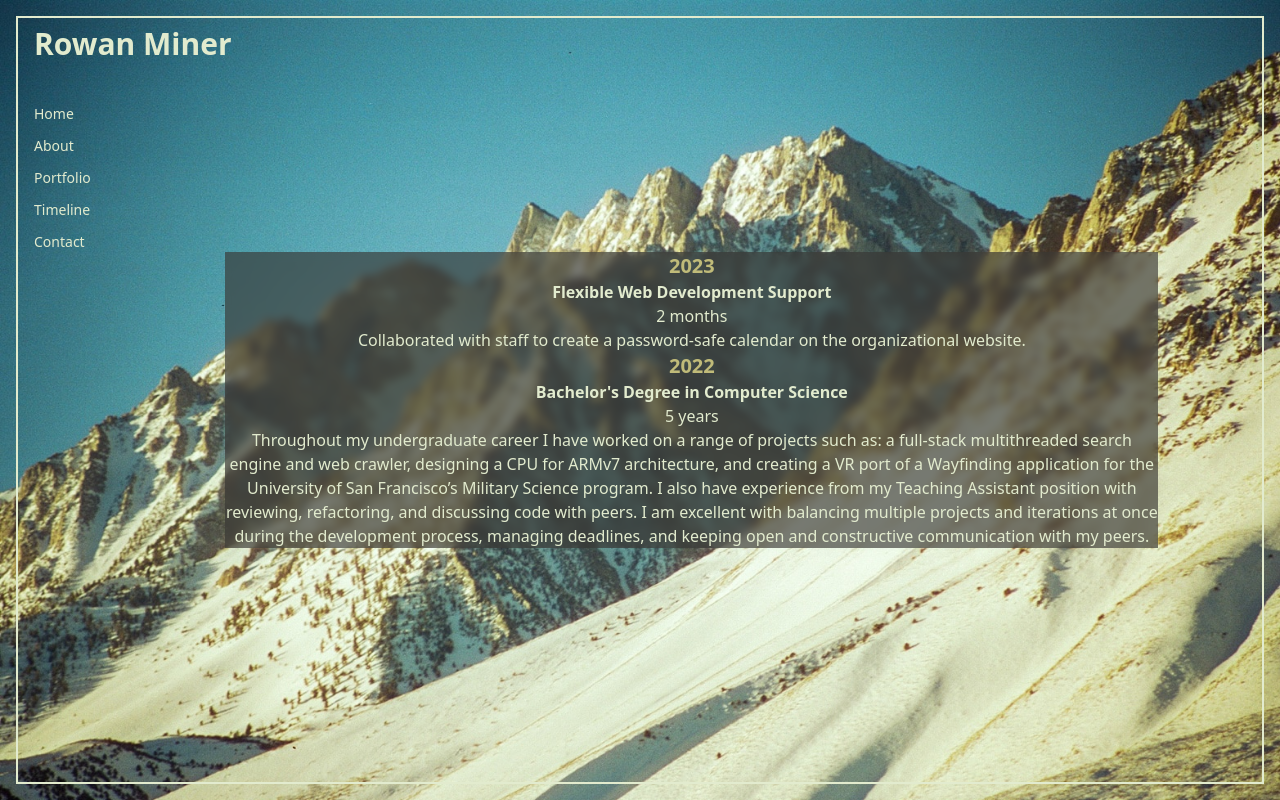
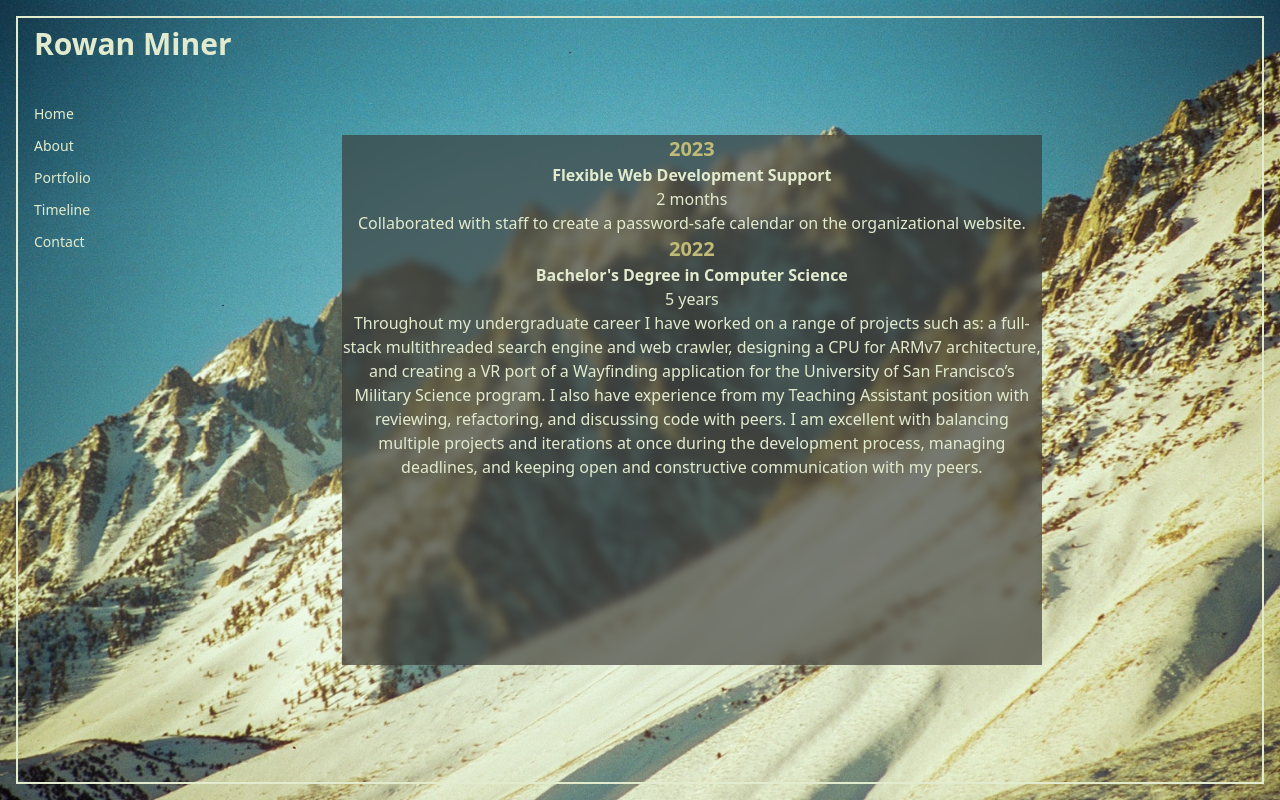
Before and after one commit to donaldminer/donaldminer.github.io, a React (Vite) app: page / in a window 1280 px wide. Both pictures are taken after a click on the item "Timeline". Built offline with nearby package versions, Linux system fonts and the light colour scheme.

Commit message:
Timeline Scroll styling

```diff
--- a/src/components/Timeline.jsx
+++ b/src/components/Timeline.jsx
@@ -3,7 +3,8 @@ import TimelineItem from "./TimelineItem";
 
 export default function Timeline() {
   return (
-    <div className="flex-1 flex-row bg-black bg-opacity-65 backdrop-blur-sm">
+    <div className="flex h-5/6 justify-center">
+      <div className="w-3/4 appearance-none overflow-y-scroll text-pretty bg-black bg-opacity-65 backdrop-blur-sm">
         {timeline.map((item) => (
           <TimelineItem
             key={item.title}
@@ -14,5 +15,6 @@ export default function Timeline() {
           />
         ))}
       </div>
+    </div>
   );
 }
--- a/src/index.css
+++ b/src/index.css
@@ -2,51 +2,18 @@
 @tailwind components;
 @tailwind utilities;
 
-/* :root {
-  font-family: Inter, system-ui, Avenir, Helvetica, Arial, sans-serif;
-  line-height: 1.5;
-  font-weight: 400;
-
-  color-scheme: light dark;
-  color: rgba(255, 255, 255, 0.87);
-  background-color: #242424;
-
-  overflow: hidden;
-
-  font-synthesis: none;
-  text-rendering: optimizeLegibility;
-  -webkit-font-smoothing: antialiased;
-  -moz-osx-font-smoothing: grayscale;
+/* width */
+::-webkit-scrollbar {
+  width: 10px;
+  background: transparent;
 }
 
-a {
-  font-weight: 500;
-  color: #646cff;
-  text-decoration: inherit;
-}
-a:hover {
-  color: #535bf2;
+/* Handle */
+::-webkit-scrollbar-thumb {
+  background: theme("colors.lightCream");
 }
 
-body {
-  margin: 0;
-  display: flex;
-  place-items: center;
-  min-width: 320px;
-  min-height: 100vh;
+/* Handle on hover */
+::-webkit-scrollbar-thumb:hover {
+  background: theme("colors.darkCream");
 }
-
-h1 {
-  font-size: 2.25em;
-  line-height: 1.1;
-}
-
-@media (prefers-color-scheme: dark) {
-  :root {
-    color: #213547;
-    background-color: #ffffff;
-  }
-  a:hover {
-    color: #747bff;
-  }
-} */
```
Lines whose indentation alone changed are shown as unchanged.
